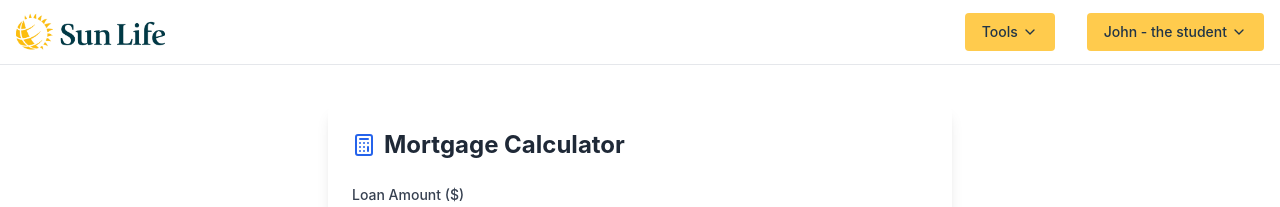
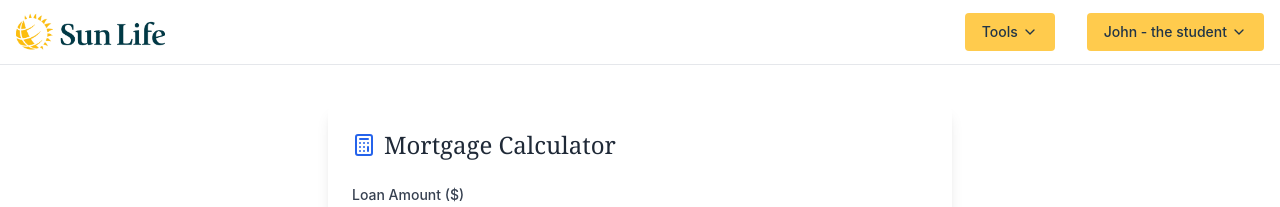
Before and after one commit to achneerov/ConuhacksIX, a React (Vite) app: page /mortgage-calculator in a window 1280 px wide. Shown: the top 207 px of the page. Built offline with nearby package versions, Linux system fonts and the light colour scheme.

Commit message:
font change

```diff
--- a/src/MortgageCalculator.tsx
+++ b/src/MortgageCalculator.tsx
@@ -26,7 +26,7 @@ const MortgageCalculator = () => {
       <div className="bg-white rounded-lg shadow-lg p-6">
         <div className="flex items-center mb-6">
           <Calculator className="h-6 w-6 text-blue-600 mr-2" />
-          <h2 className="text-2xl font-bold text-gray-800">Mortgage Calculator</h2>
+          <h2 className="text-2xl font-serif bold text-gray-800">Mortgage Calculator</h2>
         </div>
 
         <form onSubmit={calculateMortgage} className="space-y-4">
--- a/src/SuggestedProductsChatbot.tsx
+++ b/src/SuggestedProductsChatbot.tsx
@@ -46,7 +46,7 @@ const SuggestedProductsChatbot = () => {
         <div className="border-b p-4">
           <div className="flex items-center">
             <MessageSquare className="h-6 w-6 text-blue-600 mr-2" />
-            <h2 className="text-xl font-bold text-gray-800">
+            <h2 className="text-xl font-serif bold text-gray-800">
               Insurance Product Advisor
             </h2>
           </div>
```
